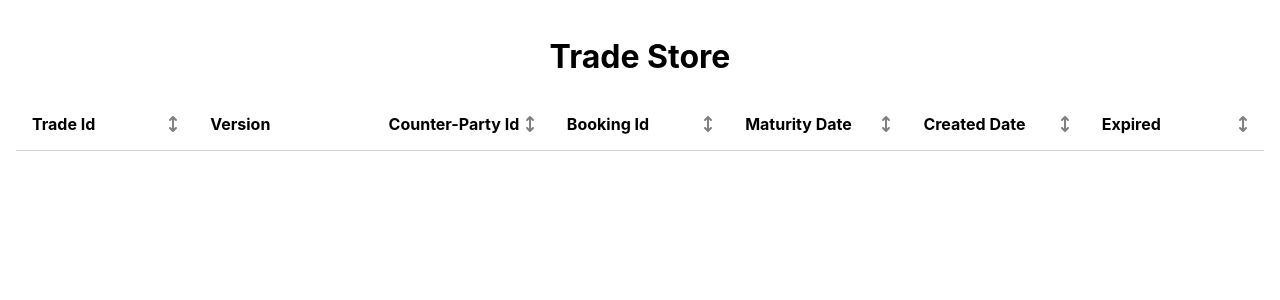
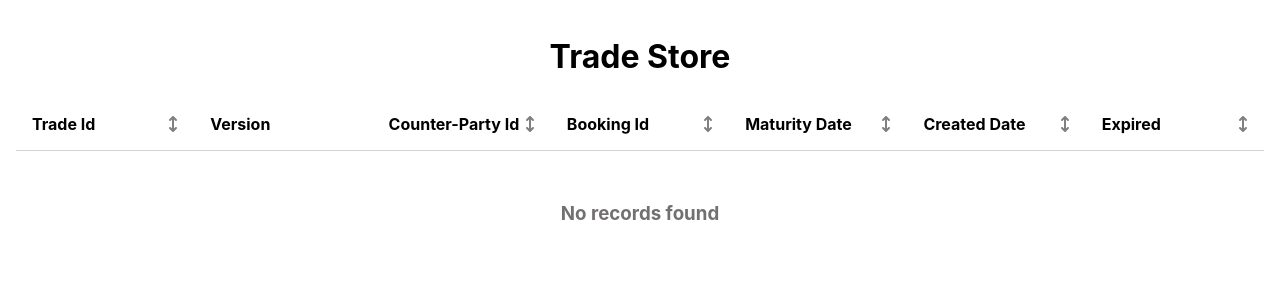
Before and after one commit to patimanas321/trade-store, a React (Create React App) app: page / in a window 1280 px wide. Shown: the top 300 px of the page. Built offline with nearby package versions, Linux system fonts and the light colour scheme.

Commit message:
DataGrid - No data message

```diff
--- a/src/Components/core/DataGrid/DataGrid.jsx
+++ b/src/Components/core/DataGrid/DataGrid.jsx
@@ -4,6 +4,7 @@ import { faArrowsUpDown, faArrowUp, faArrowDown } from '@fortawesome/free-solid-
 
 import styles from './DataGrid.module.css';
 import AppConstants from '../../../Constants/AppConstants';
+import useLocalize from '../../../Hooks/useLocalize';
 
 const DataGrid = ({
   rows,
@@ -12,6 +13,7 @@ const DataGrid = ({
   sortOrder,
   onSort
 }) => {
+  const translate = useLocalize();
   const handleColumnSort = (col) => {
     if (col !== sortCol) {
       onSort(col, AppConstants.SORT_ORDER.Ascending);
@@ -69,6 +71,16 @@ const DataGrid = ({
           ))
         }
       </div>
+      {
+        rows.length === 0 && (
+          <h3
+            data-testid="no-data-message"
+            className={styles.noData}
+          >
+            {translate('generic.no_records_found')}
+          </h3>
+        )
+      }
     </div>
   );
 };
--- a/src/Components/core/DataGrid/DataGrid.module.css
+++ b/src/Components/core/DataGrid/DataGrid.module.css
@@ -28,3 +28,9 @@
 .sortHandle {
     color: #808080;
 }
+
+.noData {
+    padding: 2rem;
+    text-align: center;;
+    color: #727070;
+}
--- a/src/Translations/en.js
+++ b/src/Translations/en.js
@@ -11,7 +11,8 @@ const strings = {
   },
   generic: {
     yes: 'Y',
-    no: 'N'
+    no: 'N',
+    no_records_found: 'No records found'
   }
 };
 
```
Also changed, not shown: 1 other file (tests, documents, lock files or other folders).
